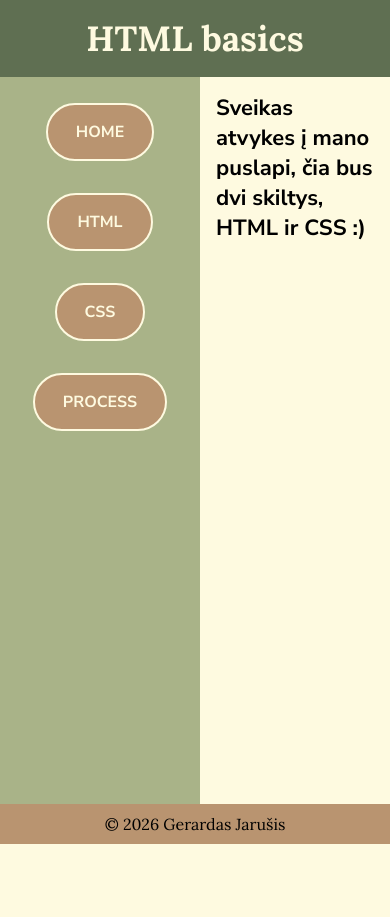
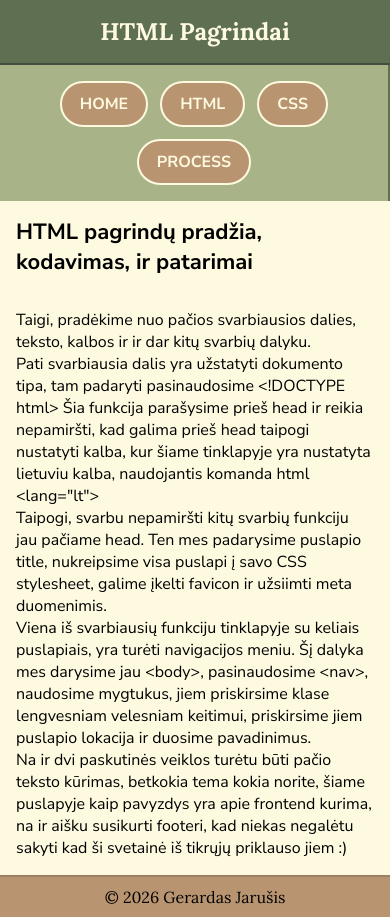
Before and after one commit to AwakenTBH/Veitaite, a plain HTML site: page pages/html-basics.html in a window 390 px wide. Before the commit the page ends 844 px from the top, so only its background shows below. Drawn offline with Linux system fonts and the light colour scheme.

Commit message:
Vps ahuel as

```diff
--- a/css/styles.css
+++ b/css/styles.css
@@ -1,6 +1,6 @@
 body,html,div,blockquote,img,label,p,h1,h2,h3,h4,h5,h6,pre,ul,
 ol,li,dl,dt,dd,form,a,fieldset,input,th,td {
-	margin: 0; padding: 0; border: 0; outline: none;
+	margin: 0; padding: 0; border: 0;
 }
 @font-face {
 	font-family: "Lora";
@@ -25,6 +25,7 @@ header {
 	color: #FEFAE0;
 	padding: 16px;
 	font-family: "Lora", serif;
+	border-bottom: 2px solid #444d3e;
 }
 nav {
 	background-color:#A9B388;
@@ -33,6 +34,7 @@ nav {
 	flex-shrink: 0;
 	box-sizing: border-box;
 	text-align: center;
+	border-right: 2px solid #656e4d;
 }
 nav ul {
 	list-style-type: none;
@@ -47,7 +49,6 @@ h1 {
 }
 p {
 	color: #000000;
-	text-align: center;
 }
 body {
 	background-color:#FEFAE0;
@@ -75,10 +76,11 @@ body {
 footer {
 	background-color:#B99470;
 	padding: 10px;
-	text-align: center;
 	color:#FEFAE0;
 	box-sizing: border-box;
 	font-family: "Lora", serif;
+	text-align: center;
+	border-top: 2px solid #9c8065;
 }
 .layout {
 	flex: 1;
@@ -88,3 +90,32 @@ main {
 	flex: 1;
 	font-family: "Nunito", serif;
 }
+article {
+	text-align: left;
+	padding: 16px;
+}
+img {
+	max-width: 100%;
+	height: auto;
+}
+@media (max-width: 768px) {
+	.layout {
+		flex-direction: column;
+	}
+	nav {
+		width: 100%;
+	}
+	nav ul {
+		position: static;
+		display: flex;
+		flex-wrap: wrap;
+		justify-content: center;
+	}
+	.button {
+		margin: 6px;
+		padding: 10px 18px;
+	}
+	header {
+		font-size: 24px;
+	}
+}
--- a/pages/html-basics.html
+++ b/pages/html-basics.html
@@ -1,24 +1,33 @@
 <!DOCTYPE html>
-<html>
+<html lang="lt">
 	<head>
-		<title> Gerardo Gidas </title>
+		<title> Gerardo HTML </title>
 		<link rel="stylesheet" href="../css/styles.css">
 		<link rel="icon" type="image/x-icon" href="../images/favicon.ico">
+		<meta name="viewport" content="width=device-width, initial-scale=1">
 		<meta charset="UTF-8">
+		<meta name="description" content="Studento gido prapletimas į frontend HTML kodavima">
 	</head>
 		<body>
-			<header><h1>HTML basics</h1></header>
+			<header><h1>HTML Pagrindai</h1></header>
 			<div class="layout">
 				<nav>
 					<ul>
-					<li><a class="button" href="../index.html"> HOME </a></li>
-					<li><a class="button" href="html-basics.html"> HTML </a></li>
-					<li><a class="button" href="css-basics.html"> CSS </a></li>
-					<li><a class="button" href="process.html"> PROCESS </a></li>
+						<li><a class="button" href="../index.html">HOME</a></li>
+						<li><a class="button" href="html-basics.html">HTML</a></li>
+						<li><a class="button" href="css-basics.html">CSS</a></li>
+						<li><a class="button" href="process.html">PROCESS</a></li>
 					</ul>
 				</nav>
 				<main>
-				<h2> Sveikas atvykes į mano puslapi, čia bus dvi skiltys, HTML ir CSS :) </h2>
+					<h2>HTML pagrindų pradžia, kodavimas, ir patarimai</h2>
+						<article>
+						<p>Taigi, pradėkime nuo pačios svarbiausios dalies, teksto, kalbos ir ir dar kitų svarbių dalyku.</p>
+						<p>Pati svarbiausia dalis yra užstatyti dokumento tipa, tam padaryti pasinaudosime &lt;!DOCTYPE html&gt; Šia funkcija parašysime prieš head ir reikia nepamiršti, kad galima prieš head taipogi nustatyti kalba, kur šiame tinklapyje yra nustatyta lietuviu kalba, naudojantis komanda html &lt;lang="lt"&gt;</p>
+						<p>Taipogi, svarbu nepamiršti kitų svarbių funkciju jau pačiame head. Ten mes padarysime puslapio title, nukreipsime visa puslapi į savo CSS stylesheet, galime įkelti favicon ir užsiimti meta duomenimis.</p>
+						<p>Viena iš svarbiausių funkciju tinklapyje su keliais puslapiais, yra turėti navigacijos meniu. Šį dalyka mes darysime jau &lt;body&gt;, pasinaudosime &lt;nav&gt;, naudosime mygtukus, jiem priskirsime klase lengvesniam velesniam keitimui, priskirsime jiem puslapio lokacija ir duosime pavadinimus.</p>
+						<p>Na ir dvi paskutinės veiklos turėtu būti pačio teksto kūrimas, betkokia tema kokia norite, šiame puslapyje kaip pavyzdys yra apie frontend kurima, na ir aišku susikurti footeri, kad niekas negalėtu sakyti kad ši svetainė iš tikrųjų priklauso jiem :)</p>
+					</article>
 				</main>
 			</div>
 			<footer>
```
Also changed, not shown: index.html (+11 -7 lines), pages/css-basics.html (+10 -8 lines), pages/process.html (+15 -9 lines). Lines whose indentation alone changed are shown as unchanged.
